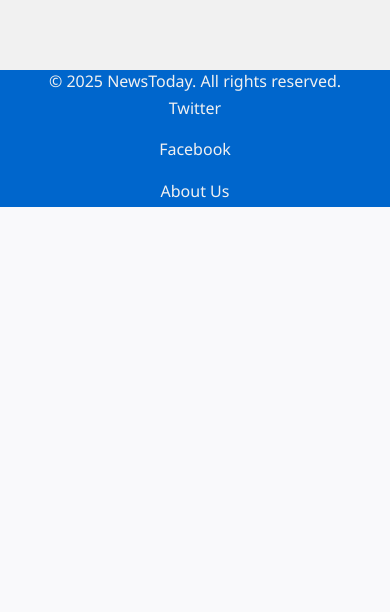
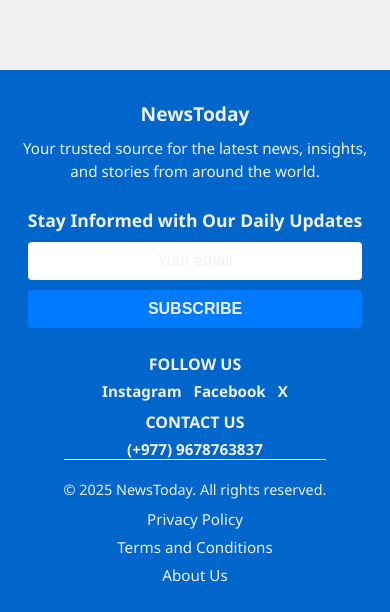
Before and after one commit to Niru39/Newsapp, a React (Vite) app: page /about in a window 390 px wide. Shown: the part 2081-2693 px from the top of the page. Before the commit the page ends 2288 px from the top, so only its background shows below. Built offline with nearby package versions, Linux system fonts and the light colour scheme; no server answers.

Commit message:
chnages done

```diff
--- a/src/App.css
+++ b/src/App.css
@@ -522,6 +522,7 @@
   margin-bottom: 15px;
   font-size: 0.95rem;
   color: #444;
+  border:1px solid #ced4da
 }
 
 
@@ -577,6 +578,7 @@
 body.dark-mode .widget-placeholder {
   background-color: #2c2c3f;
   color: #f1f1f1;
+  border: 1px solid #f1f1f1;
 }
 
 /*
@@ -655,9 +657,6 @@
   border-radius: 4px;
   font-size: 0.9rem;
 }
-
-
-
 
 .read-more-btn:hover {
   background-color: #0056b3;
@@ -746,35 +745,155 @@
   position: relative;
   bottom: 0;
   width: 100%;
+  display: flex;
+  padding:40px 20px 20px;
   background-color: #0066cc;
   color: #f1f1f1;
-  justify-content: center;
-  text-align: center;
-  z-index: 1000;
-  animation: slideDown 0.4s ease-in-out;
+  flex-direction: column;
+  font-family: 'Segoe UI', Tahoma, Geneva, Verdana, sans-serif;
 }
 
-.footer-content {
-  max-width: 1000px;
+.footer-content-wrapper {
+  display: flex;
+  flex-wrap: wrap;
+  justify-content: space-between;
   gap: 40px;
+  max-width: 1200px;
+  margin: 0 auto;
+}
+
+.footer-brand {
+  flex: 1 1 250px;
+  max-width: 300px;
+}
+
+.footer-logo {
+  font-size: 1.8rem;
+  font-weight: 700;
+  margin-bottom: 10px;
+  color:#f1f1f1;
+}
+
+.footer-brand p {
+  font-size: 1rem;
+  line-height: 1.5;
+  color: #f1f1f1;
+  margin: 0;
+}
+
+.footer-newsletter {
+  flex: 1 1 300px;
+  max-width: 350px;
+}
+
+.newsletter-title {
+  font-weight: 600;
+  font-size: 1.25rem;
+  margin-bottom: 12px;
+  color:#f1f1f1;
+}
+
+.newsletter-form {
+  display: flex;
+  gap: 10px;
+}
+
+.newsletter-form input[type="email"] {
+  flex: 1;
+  padding: 10px 12px;
+  font-size: 1rem;
+  border: none;
+  border-radius: 4px;
+  outline: none;
+}
+
+.newsletter-form input[type="email"]::placeholder {
+  color: #f1f1f1;
+}
+
+.newsletter-form button {
+  background-color:#007bff;
+  border: none;
+  padding: 10px 16px;
+  color: #f1f1f1;
+  font-weight: 700;
+  border-radius: 4px;
+  cursor: pointer;
+  transition: background-color 0.3s ease;
+}
+
+.newsletter-form button:hover {
+  background-color:#0056b3;
+}
+
+.footer-contact {
+  flex: 1 1 200px;
+  max-width: 250px;
+  color: #f1f1f1;
+}
+
+.follow-label,
+.contact-label {
+  font-weight: 600;
+  color: #f1f1f1;
+  margin-bottom: 8px;
+  font-size: 1.1rem;
+}
+
+.social-links {
+  display: flex;
+  gap: 15px;
+  margin-bottom: 20px;
+}
+
+.social-links a {
+  color: #f1f1f1;
+  text-decoration: none;
+  font-weight: 600;
+  font-size: 1rem;
+  transition: color 0.3s ease;
+}
+
+.social-links a:hover {
+  color: #ffd700;
+  text-decoration: underline;
+}
+
+.phone-number {
+  font-size: 1.1rem;
+  font-weight: 600;
+  color: #f1f1f1;
+  margin-top: 0;
+}
+
+.footer-bottom {
+  border-top: 1px solid#f1f1f1;
+  padding-top: 20px;
+  display: flex;
+  flex-wrap: wrap;
+  justify-content: space-between;
+  max-width: 1200px;
+  margin: 0 auto;
+  color:#f1f1f1;
+  font-size: 0.9rem;
+  gap: 10px;
 }
 
 .footer-links {
   display: flex;
-  justify-content: center;
-  align-items: center;
   gap: 20px;
 }
 
-.footer-link {
+.footer-links a {
+  color:#f1f1f1;
   text-decoration: none;
-  color: #f1f1f1;
-  font-size: 1rem;
   transition: color 0.3s ease;
+  font-weight: 500;
 }
 
-.footer-link:hover {
-  color: #ffd700;
+.footer-links a:hover {
+  color:#ffd700;
+  text-decoration: underline;
 }
 
 /* Base Styles */
@@ -921,10 +1040,12 @@
 
 .pagination-controls {
   margin-top: 20px;
+  margin-bottom: 20px;
   display: flex;
   justify-content: center;
   align-items: center;
   gap: 15px;
+
   font-family: 'Segoe UI', Tahoma, Geneva, Verdana, sans-serif;
 }
 
@@ -1029,9 +1150,20 @@
     transform: translateX(0);
   }
 
-  .footer-link {
-    display: block;
-    margin: 0.3rem 0;
+  .footer-content-wrapper {
+    flex-direction: column;
+    gap: 30px;
+  }
+
+  .footer-bottom {
+    flex-direction: column;
+    gap: 10px;
+    align-items: center;
+    text-align: center;
+  }
+
+  .footer-links {
+    justify-content: center;
   }
 }
 
@@ -1108,7 +1240,6 @@
     left: 0;
     height: 100vh;
     width: 250px;
-
     box-shadow: 2px 0 5px rgba(0, 0, 0, 0.1);
     transform: translateX(-100%);
     transition: transform 0.3s ease-in-out;
@@ -1129,12 +1260,94 @@
     max-width: 280px;
   }
 
+  .footer {
+    padding: 30px 15px;
+    text-align: center;
+  }
 
+  .footer-content-wrapper {
+    flex-direction: column;
+    align-items: center;
+    gap: 25px;
+  }
 
+  .footer-brand {
+    max-width: 100%;
+    flex:auto;
+    gap: 10px;
+  }
 
+  .footer-logo {
+    font-size: 1.2rem;
+  }
+
+  .footer-brand p {
+    font-size: 0.95rem;
+  }
+
+  .footer-newsletter {
+    max-width: 100%;
+    flex:auto;
+    gap:10px;
+  }
+
+  .newsletter-title {
+    font-size: 1.1rem;
+    margin-bottom: 10px;
+  }
+
+  .newsletter-form {
+    flex-direction: column;
+    gap: 10px;
+    align-items: center;
+  }
+
+  .newsletter-form input[type="email"],
+  .newsletter-form button {
+    width: 100%;
+    font-size: 1rem;
+  }
+
+  .footer-contact {
+    max-width: 100%;
+    flex:auto;
+    gap:10px;
+  }
+
+  .follow-label,
+  .contact-label {
+    font-size: 1rem;
+    margin-bottom: 6px;
+  }
+
+  .social-links {
+    justify-content: center;
+    gap: 12px;
+    margin-bottom: 10px;
+  }
+
+  .social-links a {
+    font-size: 0.95rem;
+  }
+
+  .phone-number {
+    font-size: 0.95rem;
+  }
+
+  .footer-bottom {
+    flex-direction: column;
+    align-items: center;
+    gap: 10px;
+    padding-top: 20px;
+  }
 
   .footer-links {
     flex-direction: column;
-    gap: 10px;
+    align-items: center;
+    gap: 8px;
+  }
+
+  .footer-links a {
+    font-size: 0.95rem;
   }
 }
--- a/src/components/Footer.jsx
+++ b/src/components/Footer.jsx
@@ -5,12 +5,44 @@
 const Footer = () => {
   return (
     <footer className="footer">
-      <div className="footer-content">
+      <div className="footer-content-wrapper">
+        {/* Branding */}
+        <div className="footer-brand">
+          <h2 className="footer-logo">
+            NewsToday
+          </h2>
+          <p>Your trusted source for the latest news, insights, and stories from around the world.</p>
+        </div>
+
+        <div className="footer-newsletter">
+          <p className="newsletter-title">Stay Informed with Our Daily Updates</p>
+          <form className="newsletter-form">
+            <input type="email" placeholder="Your email" />
+            <button type="submit">SUBSCRIBE</button>
+          </form>
+        </div>
+
+
+        {/* Contact & Social */}
+        <div className="footer-contact">
+          <p className="follow-label">FOLLOW US</p>
+          <div className="social-links">
+            <Link to="https://instagram.com" target="_blank" rel="noopener noreferrer">Instagram</Link>
+            <Link to="https://facebook.com" target="_blank" rel="noopener noreferrer">Facebook</Link>
+            <Link to="https://twitter.com" target="_blank" rel="noopener noreferrer">X</Link>
+          </div>
+          <p className="contact-label">CONTACT US</p>
+          <p className="phone-number">(+977) 9678763837</p>
+        </div>
+      </div>
+
+      {/* Bottom Links */}
+      <div className="footer-bottom">
         <p>© {new Date().getFullYear()} NewsToday. All rights reserved.</p>
         <div className="footer-links">
-          <Link className="footer-link" to="https://twitter.com" target="_blank" rel="noopener noreferrer">Twitter</Link>
-          <Link className="footer-link" to="https://facebook.com" target="_blank" rel="noopener noreferrer">Facebook</Link>
-          <Link className="footer-link" to ="/about">About Us</Link>
+          <Link to="/">Privacy Policy</Link>
+          <Link to="/">Terms and Conditions</Link>
+          <Link to="/about">About Us</Link>
         </div>
       </div>
     </footer>
--- a/src/components/Navbar.jsx
+++ b/src/components/Navbar.jsx
@@ -44,7 +44,6 @@
             value={searchTerm}
             onChange={(e) => setSearchTerm(e.target.value)}
           />
-          {/* <button type="submit" className="search-button">🔍</button> */}
         </form>
 
 
--- a/src/components/Sidebar.jsx
+++ b/src/components/Sidebar.jsx
@@ -6,7 +6,6 @@
 const Sidebar = ({ isOpen, toggleSidebar, weatherapiKey, stockapiKey }) => {
   const trendingTags = ['COVID', 'Elections', 'Cannes', 'Marvel', 'Finance'];
   const categories = ['Foods', 'Internet', 'Music', 'Politics', 'Accident', 'Corruption'];
-
   const [email, setEmail] = useState('');
   const [newsletterMsg, setNewsletterMsg] = useState('');
   const navigate = useNavigate();
@@ -135,7 +134,7 @@
       <section className="sidebar-section newsletter">
         <h3>Newsletter Signup</h3>
         <form onSubmit={handleSubmit}>
-          <input
+          <input className='newsletter'
             type="email"
             placeholder="Your email"
             value={email}
@@ -149,7 +148,7 @@
 
       <section className="sidebar-section widgets">
         <h3>Weather</h3>
-        <input
+        <input className='widget-placeholder'
           type="text"
           value={city}
           onChange={(e) => setCity(e.target.value)}
@@ -172,7 +171,7 @@
         )}
 
         <h3>Stocks</h3>
-        <input
+        <input className='widget-placeholder'
           type="text"
           value={stockSymbol}
           onChange={(e) => setStockSymbol(e.target.value.toUpperCase())}
```
